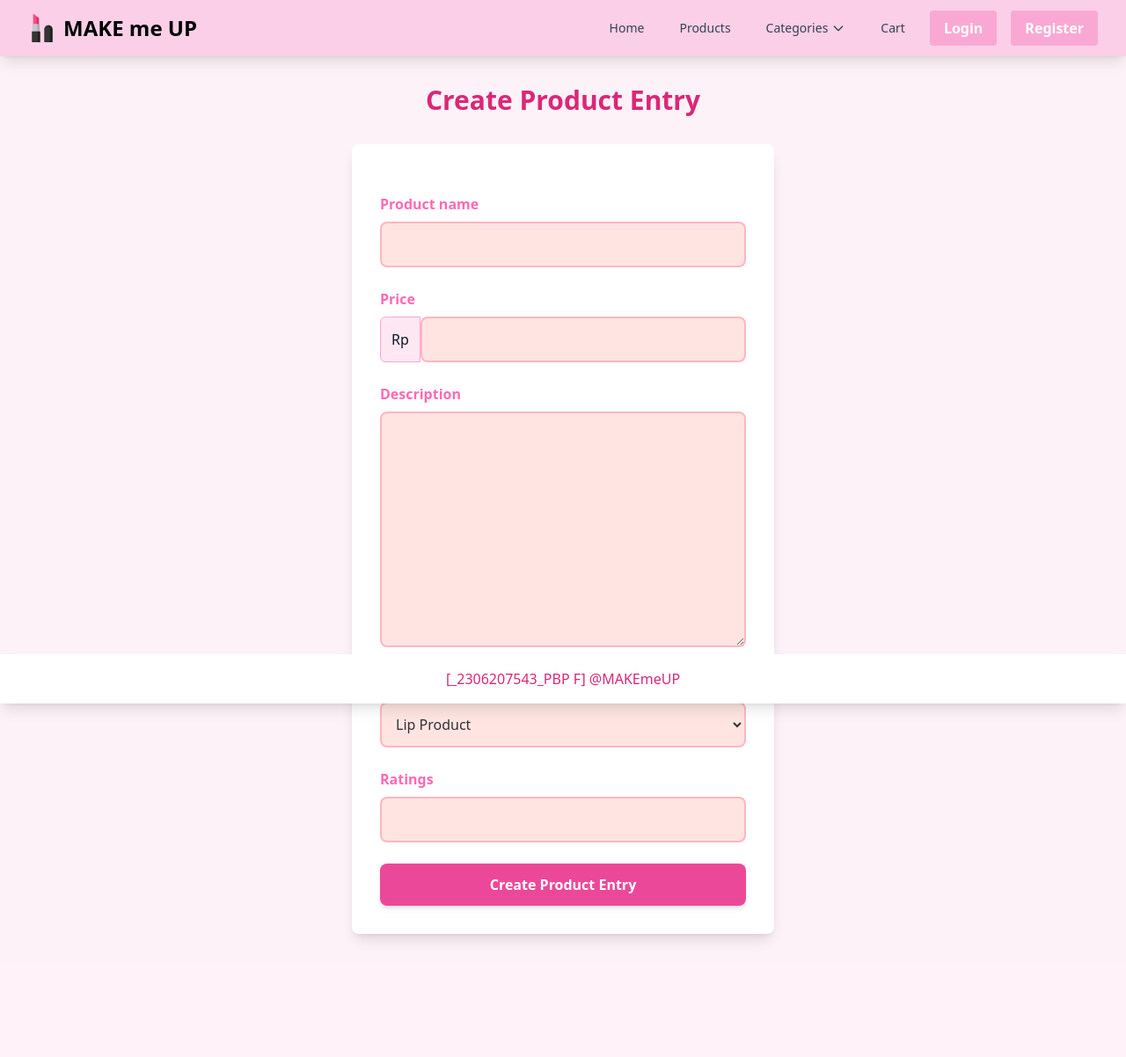
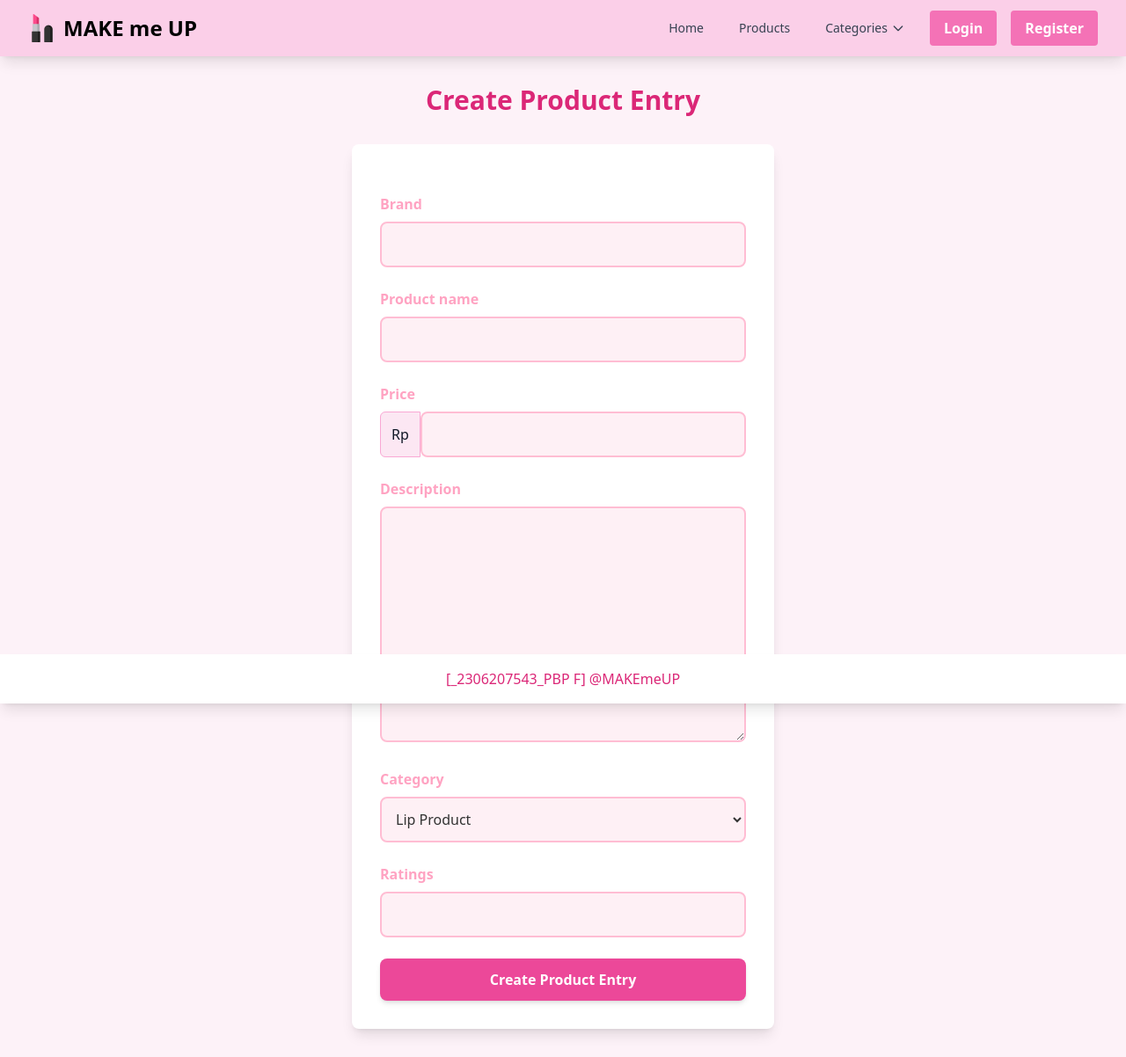
Before and after one commit to EvelynDepthios/makemeup, a Django app: page /create-product-entry in a window 1280 px wide. Shown: the whole page at 88% size. Before the commit the page ends 1071 px from the top, so only its background shows below. Run offline with Django 5.2, Linux system fonts and the light colour scheme; some libraries are stand-ins or nearby versions.

Commit message:
Save Progress Lagi Tugas 5

```diff
--- a/main/forms.py
+++ b/main/forms.py
@@ -15,7 +15,7 @@ class CreateProductForm(ModelForm):
     category = forms.ChoiceField(choices=CATEGORY_CHOICES, required=True, widget=forms.Select(attrs={'class': 'form-select'}))
     class Meta:
         model = Product
-        fields = ["product_name", "price", "description", "category", "ratings"]
+        fields = ["brand","product_name", "price", "description", "category", "ratings"]
         widgets = {
             'price': forms.TextInput(attrs={'class': 'form-input w-full rounded-r-md border-gray-300'}),
         }
--- a/static/css/global.css
+++ b/static/css/global.css
@@ -1,12 +1,21 @@
+/* Color Palette */
+:root {
+    --color-white: #ffffff;
+    --color-light-pink-1: #fef0f5; /* Very light pink */
+    --color-light-pink-2: #ffd7e3; /* Pastel pink */
+    --color-pink-1: #ffbdd3; /* Cotton candy pink */
+    --color-pink-2: #ffa3c2; /* Carnation pink */
+}
+
 /* Form Styles */
 .form-style form input,
 .form-style form textarea,
 .form-style form select {
     width: 100%;
     padding: 0.75rem;
-    border: 2px solid #ffb6c1; /* Pinkish Border */
+    border: 2px solid var(--color-pink-1); /* Pinkish Border */
     border-radius: 0.5rem; /* Slightly more rounded */
-    background-color: #ffe4e1; /* Light pink background for inputs */
+    background-color: var(--color-light-pink-1); /* Light pink background for inputs */
     color: #333; /* Text color */
     transition: all 0.3s ease; /* Smooth transition */
 }
@@ -15,8 +24,8 @@
 .form-style form textarea:focus,
 .form-style form select:focus {
     outline: none;
-    border-color: #ff69b4; /* Hot pink border on focus */
-    box-shadow: 0 0 0 3px rgba(255, 105, 180, 0.4); /* Pink glow */
+    border-color: var(--color-pink-2); /* Pink border on focus */
+    box-shadow: 0 0 0 3px rgba(255, 163, 194, 0.4); /* Pink glow */
     background-color: #fff; /* Change background to white on focus */
 }
 
@@ -27,14 +36,14 @@
 }
 
 .animate-shine {
-    background: linear-gradient(120deg, rgba(255, 255, 255, 0.4), rgba(255, 105, 180, 0.2) 50%, rgba(255, 255, 255, 0.4));
+    background: linear-gradient(120deg, rgba(255, 255, 255, 0.4), rgba(255, 163, 194, 0.2) 50%, rgba(255, 255, 255, 0.4));
     background-size: 200% 100%;
     animation: shine 3s infinite linear;
 }
 
 /* General Button Style */
 button {
-    background-color: #ff69b4; /* Hot pink background */
+    background-color: var(--color-pink-2); /* Pink background */
     color: white; /* White text */
     border: none;
     padding: 0.75rem 1.5rem;
@@ -44,32 +53,32 @@ button {
 }
 
 button:hover {
-    background-color: #ff85c1; /* Lighter pink on hover */
+    background-color: var(--color-pink-1); /* Lighter pink on hover */
     transform: translateY(-3px); /* Slight lift effect */
-    box-shadow: 0 8px 15px rgba(255, 105, 180, 0.3); /* Shadow on hover */
+    box-shadow: 0 8px 15px rgba(255, 173, 196, 0.3); /* Shadow on hover */
 }
 
 /* Custom Styles for text input placeholders */
 ::placeholder {
-    color: #ff85c1; /* Light pink for placeholders */
+    color: var(--color-pink-1); /* Light pink for placeholders */
     opacity: 0.7;
 }
 
 /* Form label styles */
 .form-style form label {
     font-weight: 600;
-    color: #ff69b4; /* Hot pink for form labels */
+    color: var(--color-pink-2); /* Pink for form labels */
     margin-bottom: 0.5rem;
 }
 
 /* Ratings Bar */
 .ratings-bar {
-    background-color: #ffe4e1; /* Light pink background for the bar */
+    background-color: var(--color-light-pink-1); /* Light pink background for the bar */
     border-radius: 0.5rem;
 }
 
 .ratings-fill {
-    background-color: #ff69b4; /* Hot pink for the filled part */
+    background-color: var(--color-pink-2); /* Pink for the filled part */
     height: 100%;
     border-radius: 0.5rem;
 }
--- a/templates/navbar.html
+++ b/templates/navbar.html
@@ -9,12 +9,12 @@
       </div>
       <div class="hidden md:flex items-center space-x-4">
         <!-- Links for Desktop View -->
-        <a href="{% url 'main:home' %}" class="text-gray-700 hover:text-gray-900 px-3 py-2 rounded-md text-sm font-medium">Home</a>
-        <a href="{% url 'main:products' %}" class="text-gray-700 hover:text-gray-900 px-3 py-2 rounded-md text-sm font-medium">Products</a>
+        <a href="{% url 'main:home' %}" class="text-gray-700 hover:bg-pink-500 hover:text-white px-3 py-2 rounded-md text-sm font-medium">Home</a>
+        <a href="{% url 'main:products' %}" class="text-gray-700 hover:bg-pink-500 hover:text-white px-3 py-2 rounded-md text-sm font-medium">Products</a>
 
         <!-- Categories Dropdown -->
         <div class="relative">
-          <button id="categoryDropdown" class="text-gray-700 hover:text-gray-900 px-3 py-2 rounded-md text-sm font-medium flex items-center">
+          <button id="categoryDropdown" class="text-gray-700 hover:bg-pink-500 hover:text-white px-3 py-2 rounded-md text-sm font-medium flex items-center">
             Categories
             <svg class="ml-1 w-4 h-4" fill="none" stroke="currentColor" stroke-width="2" viewBox="0 0 24 24" stroke-linecap="round" stroke-linejoin="round">
               <path d="M19 9l-7 7-7-7"></path>
@@ -23,30 +23,24 @@
           <!-- Dropdown Menu -->
           <div id="dropdownMenu" class="hidden absolute right-0 mt-2 w-48 rounded-md shadow-lg bg-white ring-1 ring-black ring-opacity-5 focus:outline-none z-50">
             <div class="py-1">
-              <a href="#" class="block px-4 py-2 text-sm text-gray-700 hover:bg-pink-100">Lip Product</a>
-              <a href="#" class="block px-4 py-2 text-sm text-gray-700 hover:bg-pink-100">Eye Product</a>
-              <a href="#" class="block px-4 py-2 text-sm text-gray-700 hover:bg-pink-100">Face Product</a>
-              <a href="#" class="block px-4 py-2 text-sm text-gray-700 hover:bg-pink-100">Body Care</a>
-              <a href="#" class="block px-4 py-2 text-sm text-gray-700 hover:bg-pink-100">Fragrance</a>
+              <a href="#" class="block px-4 py-2 text-sm text-gray-700 hover:bg-pink-500 hover:text-white">Lip Product</a>
+              <a href="#" class="block px-4 py-2 text-sm text-gray-700 hover:bg-pink-500 hover:text-white">Eye Product</a>
+              <a href="#" class="block px-4 py-2 text-sm text-gray-700 hover:bg-pink-500 hover:text-white">Face Product</a>
+              <a href="#" class="block px-4 py-2 text-sm text-gray-700 hover:bg-pink-500 hover:text-white">Body Care</a>
+              <a href="#" class="block px-4 py-2 text-sm text-gray-700 hover:bg-pink-500 hover:text-white">Fragrance</a>
             </div>
           </div>
         </div>
-
-        <a href="#" class="text-gray-700 hover:text-gray-900 px-3 py-2 rounded-md text-sm font-medium">Cart</a>
-
         {% if user.is_authenticated %}
-          <!-- Make the username clickable with hover underline effect -->
-          <a href="{% url 'main:user_info' %}" class="text-gray-700 hover:text-gray-900 px-3 py-2 rounded-md text-sm font-medium hover:underline">
-            Welcome, {{ user.username }}
-          </a>
+          <a href="{% url 'main:user_info' %}" class="block text-gray-700 px-3 py-2 hover:underline">Welcome, {{ user.username }}</a>
           <a href="{% url 'main:logout' %}" class="text-center bg-pink-400 hover:bg-pink-500 text-white font-bold py-2 px-4 rounded transition duration-300">
             Logout
           </a>
         {% else %}
-          <a href="{% url 'main:login' %}" class="text-center bg-pink-300 hover:bg-pink-400 text-white font-bold py-2 px-4 rounded transition duration-300 mr-2">
+          <a href="{% url 'main:login' %}" class="text-center bg-pink-400 hover:bg-pink-500 text-white font-bold py-2 px-4 rounded transition duration-300 mr-2">
             Login
           </a>
-          <a href="{% url 'main:register' %}" class="text-center bg-pink-300 hover:bg-pink-400 text-white font-bold py-2 px-4 rounded transition duration-300">
+          <a href="{% url 'main:register' %}" class="text-center bg-pink-400 hover:bg-pink-500 text-white font-bold py-2 px-4 rounded transition duration-300">
             Register
           </a>
         {% endif %}
@@ -67,12 +61,12 @@
   <div class="mobile-menu hidden md:hidden px-4 w-full md:max-w-full bg-pink-200">
     <div class="pt-2 pb-3 space-y-1 mx-auto">
       <!-- Links for Mobile View -->
-      <a href="#" class="block text-gray-700 hover:text-gray-900 px-3 py-2 rounded-md text-sm font-medium hover:underline">Home</a>
-      <a href="#" class="block text-gray-700 hover:text-gray-900 px-3 py-2 rounded-md text-sm font-medium hover:underline">Products</a>
+      <a href="{% url 'main:home' %}" class="block text-gray-700 hover:bg-pink-500 hover:text-white px-3 py-2 rounded-md text-sm font-medium">Home</a>
+      <a href="{% url 'main:products' %}" class="block text-gray-700 hover:bg-pink-500 hover:text-white px-3 py-2 rounded-md text-sm font-medium">Products</a>
 
       <!-- Mobile Categories Dropdown -->
       <div class="relative">
-        <button id="mobileCategoryDropdown" class="block text-gray-700 hover:text-gray-900 px-3 py-2 rounded-md text-sm font-medium flex items-center">
+        <button id="mobileCategoryDropdown" class="block text-gray-700 hover:bg-pink-500 hover:text-white px-3 py-2 rounded-md text-sm font-medium flex items-center">
           Categories
           <svg class="ml-1 w-4 h-4" fill="none" stroke="currentColor" stroke-width="2" viewBox="0 0 24 24" stroke-linecap="round" stroke-linejoin="round">
             <path d="M19 9l-7 7-7-7"></path>
@@ -81,28 +75,27 @@
         <!-- Mobile Dropdown Menu -->
         <div id="mobileDropdownMenu" class="hidden mt-2 w-48 rounded-md shadow-lg bg-white ring-1 ring-black ring-opacity-5 focus:outline-none z-50">
           <div class="py-1">
-            <a href="#" class="block px-4 py-2 text-sm text-gray-700 hover:bg-pink-100">Lip Product</a>
-            <a href="#" class="block px-4 py-2 text-sm text-gray-700 hover:bg-pink-100">Eye Product</a>
-            <a href="#" class="block px-4 py-2 text-sm text-gray-700 hover:bg-pink-100">Face Product</a>
-            <a href="#" class="block px-4 py-2 text-sm text-gray-700 hover:bg-pink-100">Body Care</a>
-            <a href="#" class="block px-4 py-2 text-sm text-gray-700 hover:bg-pink-100">Fragrance</a>
+            <a href="#" class="block px-4 py-2 text-sm text-gray-700 hover:bg-pink-500 hover:text-white">Lip Product</a>
+            <a href="#" class="block px-4 py-2 text-sm text-gray-700 hover:bg-pink-500 hover:text-white">Eye Product</a>
+            <a href="#" class="block px-4 py-2 text-sm text-gray-700 hover:bg-pink-500 hover:text-white">Face Product</a>
+            <a href="#" class="block px-4 py-2 text-sm text-gray-700 hover:bg-pink-500 hover:text-white">Body Care</a>
+            <a href="#" class="block px-4 py-2 text-sm text-gray-700 hover:bg-pink-500 hover:text-white">Fragrance</a>
           </div>
         </div>
       </div>
 
-      <a href="#" class="block text-gray-700 hover:text-gray-900 px-3 py-2 rounded-md text-sm font-medium">Cart</a>
+      <a href="#" class="block text-gray-700 hover:bg-pink-500 hover:text-white px-3 py-2 rounded-md text-sm font-medium">Cart</a>
 
       {% if user.is_authenticated %}
-        <!-- Make the username clickable with hover underline effect on mobile -->
-        <a href="{% url 'main:user_info' %}" class="block text-gray-700 px-3 py-2 hover:underline">Welcome, {{ user.username }}</a>
+        <a href="{% url 'main:user_info' %}" class="block text-gray-700 hover:bg-pink-500 hover:text-white px-3 py-2 rounded-md text-sm font-medium">Welcome, {{ user.username }}</a>
         <a href="{% url 'main:logout' %}" class="block text-center bg-pink-400 hover:bg-pink-500 text-white font-bold py-2 px-4 rounded transition duration-300">
           Logout
         </a>
       {% else %}
-        <a href="{% url 'main:login' %}" class="block text-center bg-pink-300 hover:bg-pink-400 text-white font-bold py-2 px-4 rounded transition duration-300 mb-2">
+        <a href="{% url 'main:login' %}" class="block text-center bg-pink-400 hover:bg-pink-500 text-white font-bold py-2 px-4 rounded transition duration-300 mb-2">
           Login
         </a>
-        <a href="{% url 'main:register' %}" class="block text-center bg-pink-300 hover:bg-pink-400 text-white font-bold py-2 px-4 rounded transition duration-300">
+        <a href="{% url 'main:register' %}" class="block text-center bg-pink-400 hover:bg-pink-500 text-white font-bold py-2 px-4 rounded transition duration-300">
           Register
         </a>
       {% endif %}
```
Also changed, not shown: main/models.py (+8 -1 lines), main/templates/card_product.html (+18 -19 lines), main/templates/login.html (+15 -6 lines), main/templates/main.html (+6 -6 lines), main/templates/register.html (+4 -4 lines), main/migrations/0003_product_brand.py (added), main/migrations/0004_alter_product_ratings.py (added), main/migrations/0005_category.py (added), static/image/carousel1.jpeg (deleted), static/image/carousel2.jpg (deleted), static/image/carousel3.jpg (deleted), static/image/promo1.png (added), static/image/promo2.jpg (added), static/image/promo3.jpg (added).
